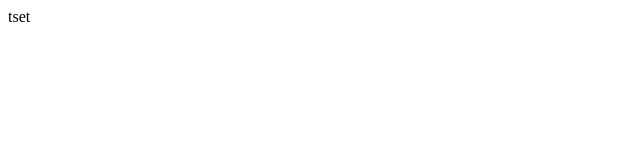
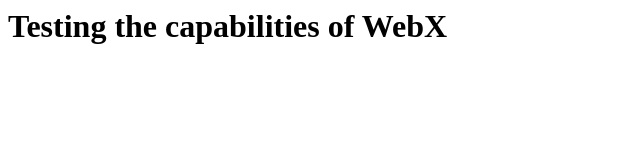
Before and after one commit to antosatko/dingle-test, a plain HTML site: page index.html in a window 1280 px wide. Shown: the whole page, without its empty margins (0-640 px from the left). Drawn offline with Linux system fonts and the light colour scheme.

Commit message:
fix maybe

```diff
--- a/index.html
+++ b/index.html
@@ -1 +1,10 @@
-tset
+<html>
+    <title>Danda</title>
+
+    <script src="main.lua"></script>
+</html>
+
+<body>
+    <h1>Testing the capabilities of WebX</h1>
+
+</body>
```
Also changed, not shown: 2 other files.
